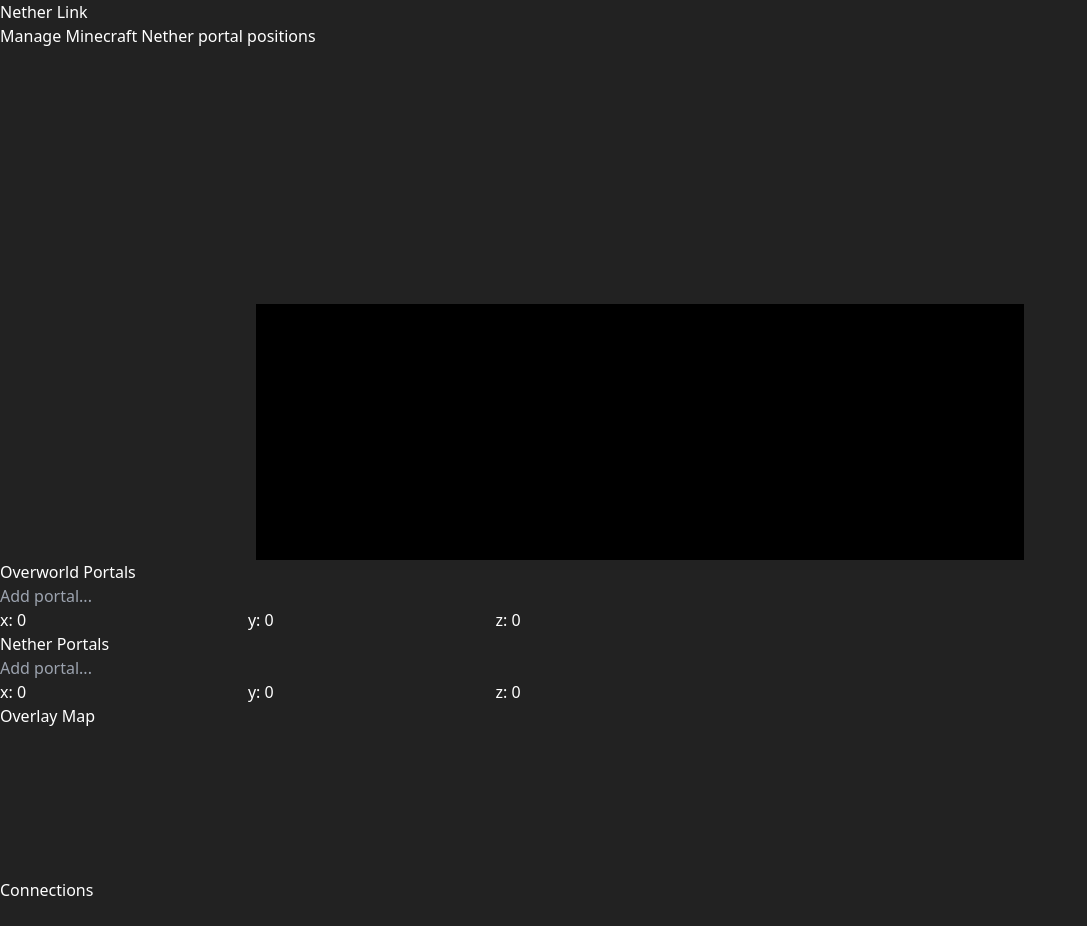
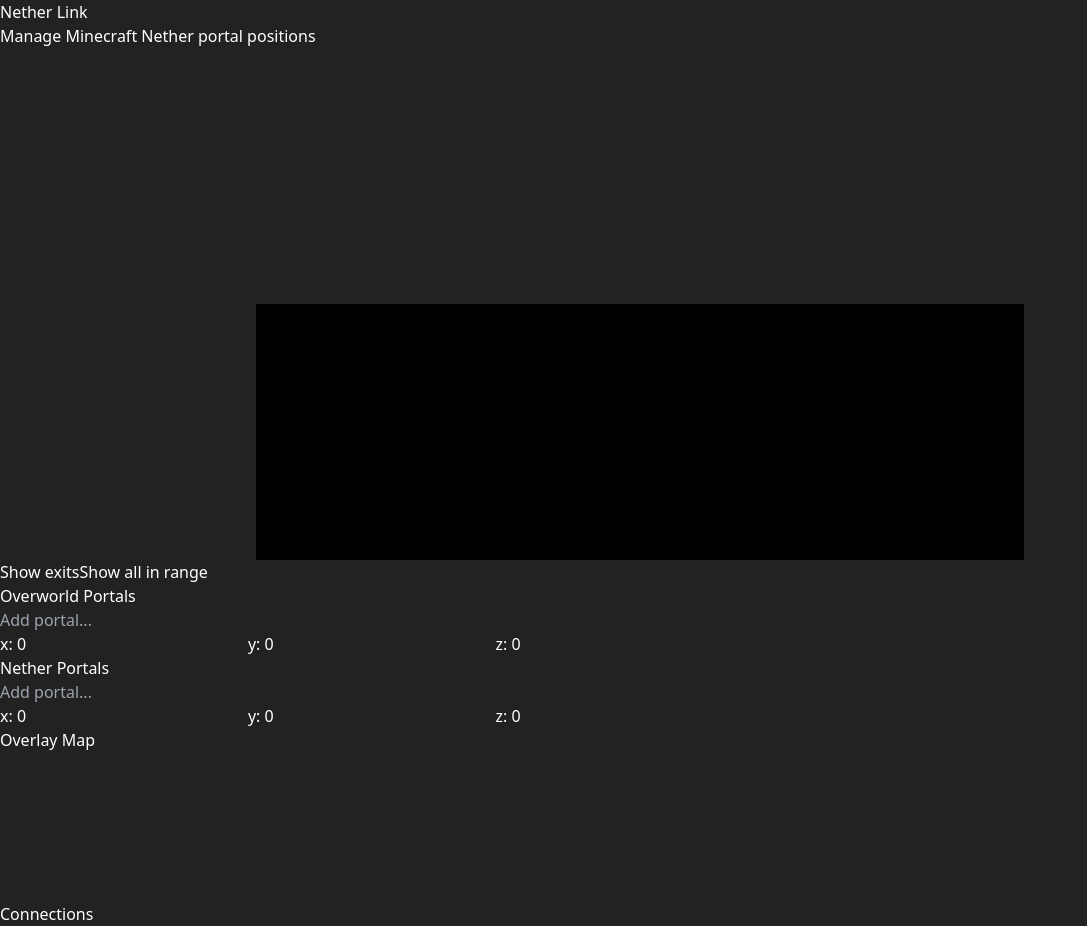
Before and after one commit to BrandonXLF/nether-link, a Next.js app: page / in a window 1280 px wide. Shown: the whole page, without its empty margins (0-1087 px from the left). Before the commit the page ends 902 px from the top, so only its background shows below. Built offline with nearby package versions, Linux system fonts and the light colour scheme.

Commit message:
Move show all toggle to the top

```diff
--- a/src/app/page.tsx
+++ b/src/app/page.tsx
@@ -9,6 +9,7 @@
 import getExits from "@/utils/get-exits";
 import { useEffect, useState } from "react";
 import MainHeading from "@/components/main-heading";
+import BooleanButtons from "@/components/boolean-buttons";
 
 function loadArray(name: string, isNether: boolean) {
   try {
@@ -23,6 +24,7 @@
   const [overworld, setOverworld] = useState<Portal[]>([]);
   const [nether, setNether] = useState<Portal[]>([]);
   const [loaded, setLoaded] = useState(false);
+  const [showExitOnly, setShowExitOnly] = useState(true);
 
   useEffect(()=> {
     setOverworld(loadArray('overworld', false));
@@ -45,17 +47,37 @@
 
   return <div>
     <MainHeading />
+    <Box className="border-b border-gray-500">
+      <BooleanButtons
+        trueText="Show exits"
+        falseText="Show all in range"
+        value={showExitOnly}
+        onChange={setShowExitOnly}
+      />
+    </Box>
     <div className="flex justify-between flex-wrap">
       <div className="flex-1 max-lg:basis-full">
         <Box title="Overworld Portals">
           {!loaded
             ? 'Loading...'
-            : <PortalList portals={overworld} getExits={() => overworldExits.values()} portalsChanged={setOverworld} isNether={false} />}
+            : <PortalList
+              portals={overworld}
+              getExits={() => overworldExits.values()}
+              portalsChanged={setOverworld}
+              isNether={false}
+              showExitOnly={showExitOnly}
+            />}
         </Box>
         <Box title="Nether Portals" className="border-t border-gray-500">
           {!loaded
             ? 'Loading...'
-            : <PortalList portals={nether} getExits={() => netherExits.values()} portalsChanged={setNether} isNether={true} />}
+            : <PortalList
+              portals={nether}
+              getExits={() => netherExits.values()}
+              portalsChanged={setNether}
+              isNether={true}
+              showExitOnly={showExitOnly}
+            />}
         </Box>
       </div>
       <div className="flex-1 flex flex-col lg:max-w-md lg:border-l max-lg:border-t border-gray-500">
--- /dev/null
+++ b/src/components/boolean-buttons.tsx
@@ -0,0 +1,17 @@
+export default function BooleanButtons({ trueText, falseText, value, onChange }: Readonly<{
+	trueText: string,
+	falseText: string,
+	value: boolean,
+	onChange: (newValue: boolean) => void
+}>) {
+	const baseClass = 'border border-gray-500 px-2 py-1';
+	const activeClass = 'bg-red-950';
+
+	const trueClass = `${baseClass} ${value ? activeClass : ''}`;
+	const falseClass = `${baseClass} ${value ? '' : activeClass} border-l-0`;
+
+	return <div>
+		<button onClick={() => onChange(true)} className={trueClass}>{trueText}</button>
+		<button onClick={() => onChange(false)} className={falseClass}>{falseText}</button>
+	</div>;
+}
--- a/src/components/comp-result.tsx
+++ b/src/components/comp-result.tsx
@@ -1,9 +1,9 @@
 import ExitInfo from "@/types/ExitInfo";
 import ExitListing from "./exit-listing";
 
-export default function CompResult({ exitInfo: { ideal, closest, nearby }, showAll }: Readonly<{
+export default function CompResult({ exitInfo: { ideal, closest, nearby }, showExitOnly }: Readonly<{
 	exitInfo: ExitInfo,
-	showAll?: boolean
+	showExitOnly?: boolean
 }>) {
 	if (!closest) {
 		return <div>
@@ -11,7 +11,12 @@
 		</div>;
 	}
 
-	if (showAll) {
+	if (showExitOnly) {
+		return <div>
+			<ExitListing portal={closest[0]} dist={closest[1]} />
+		</div>;
+	}
+
 	nearby.sort((a, b) => {
 		return a[1] - b[1];
 	});
@@ -24,8 +29,3 @@
 		})}
 	</ul>;
 }
-
-	return <div>
-		<ExitListing portal={closest[0]} dist={closest[1]} />
-	</div>;
-}
--- a/src/components/portal-input.tsx
+++ b/src/components/portal-input.tsx
@@ -1,17 +1,16 @@
 import Portal from "@/classes/Portal";
 import ExitInfo from "@/types/ExitInfo";
-import { FormEvent, useState } from "react"
+import { FormEvent } from "react"
 import CompResult from "./comp-result";
 
-export default function PortalInput({ portal, exitInfo, isNew, portalUpdated, portalRemoved }: Readonly<{
+export default function PortalInput({ portal, exitInfo, isNew, showExitOnly, portalUpdated, portalRemoved }: Readonly<{
 	portal: Portal,
 	exitInfo: ExitInfo,
 	isNew?: boolean,
+	showExitOnly?: boolean,
 	portalUpdated: (prop: keyof Portal, value: Portal[typeof prop]) => void,
 	portalRemoved: () => void
 }>) {
-	const [showAll, setShowAll] = useState(false);
-
 	function XYZChanged(key: 'x' | 'y' | 'z', e: FormEvent<HTMLInputElement>) {
 		const value = (e.target as HTMLInputElement).valueAsNumber;
 
@@ -24,6 +23,7 @@
 		<input
 			value={portal.name}
 			onInput={e => portalUpdated('name', (e.target as HTMLInputElement).value)}
+			title="Label"
 			placeholder={isNew ? 'Add portal...' : 'Label'}
 			className={`w-28 ${portal.isNether ? "text-red-400" : "text-green-300"}`}
 		/>
@@ -45,13 +45,12 @@
 						{portal.isNether ? 'Overworld' : 'Nether'}: {exitInfo.ideal.toString()}
 					</div>}
 				</div>
-				<span className="inline-flex gap-2 pl-2">
-					{exitInfo && <button className="border rounded-md px-2 py-1" onClick={() => setShowAll(!showAll)}>{showAll ? 'Show exit' : 'Show in-range'}</button>}
-					{!isNew && <button className="border rounded-md px-2 py-1" onClick={() => portalRemoved()}>Delete</button>}
+				<span className="inline-flex gap-4 pl-2">
+					{!isNew && <button className="border px-2 py-1" onClick={() => portalRemoved()}>Delete</button>}
 				</span>
 			</div>
 			{exitInfo && <div className="pt-1">
-				<CompResult exitInfo={exitInfo} showAll={showAll} />
+				<CompResult exitInfo={exitInfo} showExitOnly={showExitOnly} />
 			</div>}
 		</div>
 	</div>
--- a/src/components/portal-list.tsx
+++ b/src/components/portal-list.tsx
@@ -3,16 +3,14 @@
 import Portal from "@/classes/Portal";
 import ExitInfo from "@/types/ExitInfo";
 
-export default function PortalList({ portals, getExits, portalsChanged, isNether }: Readonly<{
+export default function PortalList({ portals, getExits, portalsChanged, isNether, showExitOnly }: Readonly<{
 	portals: Portal[],
 	getExits: () => Iterator<ExitInfo>,
 	portalsChanged: (newList: Portal[]) => void,
-	isNether: boolean
+	isNether: boolean,
+	showExitOnly?: boolean
 }>) {
-	const [nextPortal, setNextPortal] = useState<Portal>(
-		Portal.newBlank(isNether)
-	);
-
+	const [nextPortal, setNextPortal] = useState<Portal>(Portal.newBlank(isNether));
 	const exits = getExits();
 
 	return <div>{[...portals, nextPortal].map(portal => {
@@ -24,6 +22,7 @@
 				portal={portal}
 				exitInfo={exitInfo}
 				isNew={isNew}
+				showExitOnly={showExitOnly}
 				portalUpdated={(prop, value) => {
 					const newPortals = [...portals];
 
--- a/src/components/visualizer.tsx
+++ b/src/components/visualizer.tsx
@@ -53,9 +53,9 @@
 				viewBox="0 0 10 10"
 				refX="15"
 				refY="5"
-				markerWidth="1.5%"
-				markerHeight="1.5%"
-				markerUnits="strokeWidth"
+				markerWidth={(maxX - minX) / 100}
+				markerHeight={(maxZ - minZ) / 100}
+				markerUnits="userSpaceOnUse"
 				orient="auto-start-reverse"
 				className="fill-slate-500"
 			>
```
Lines whose indentation alone changed are shown as unchanged.
